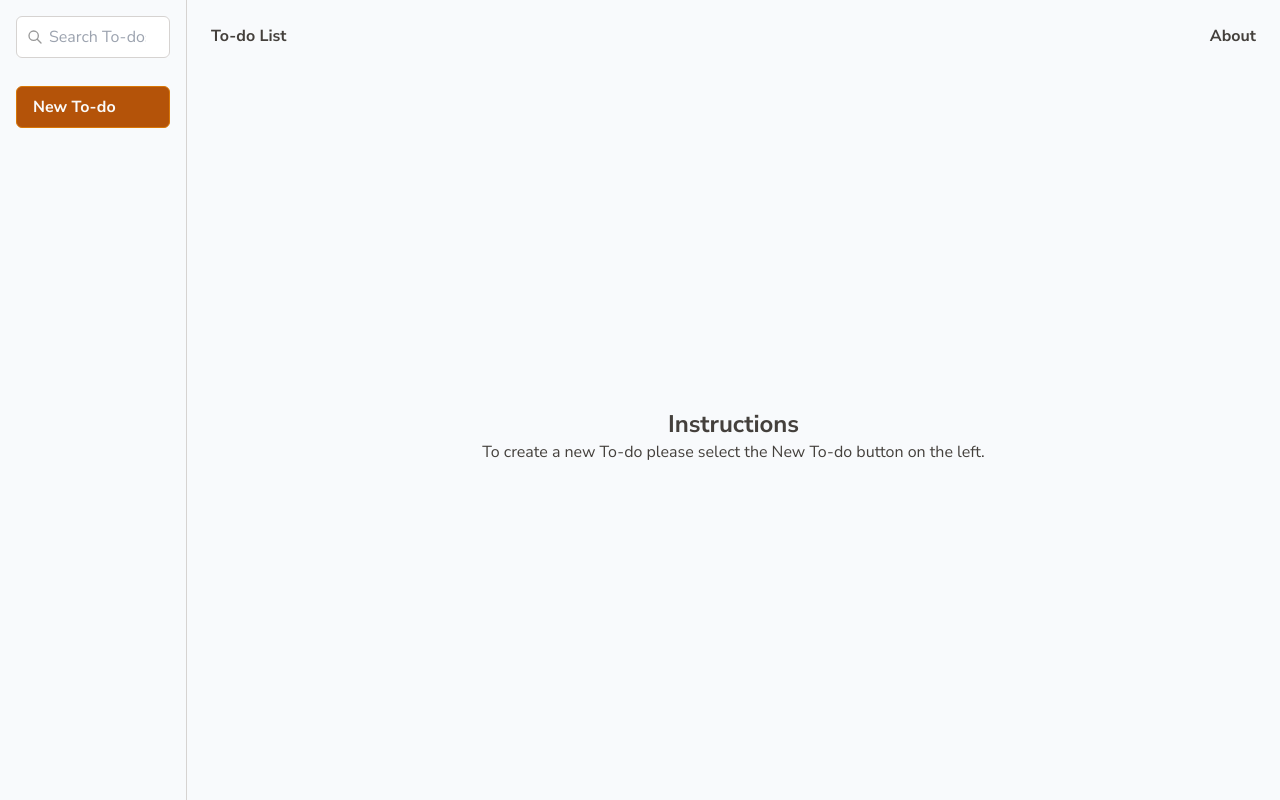
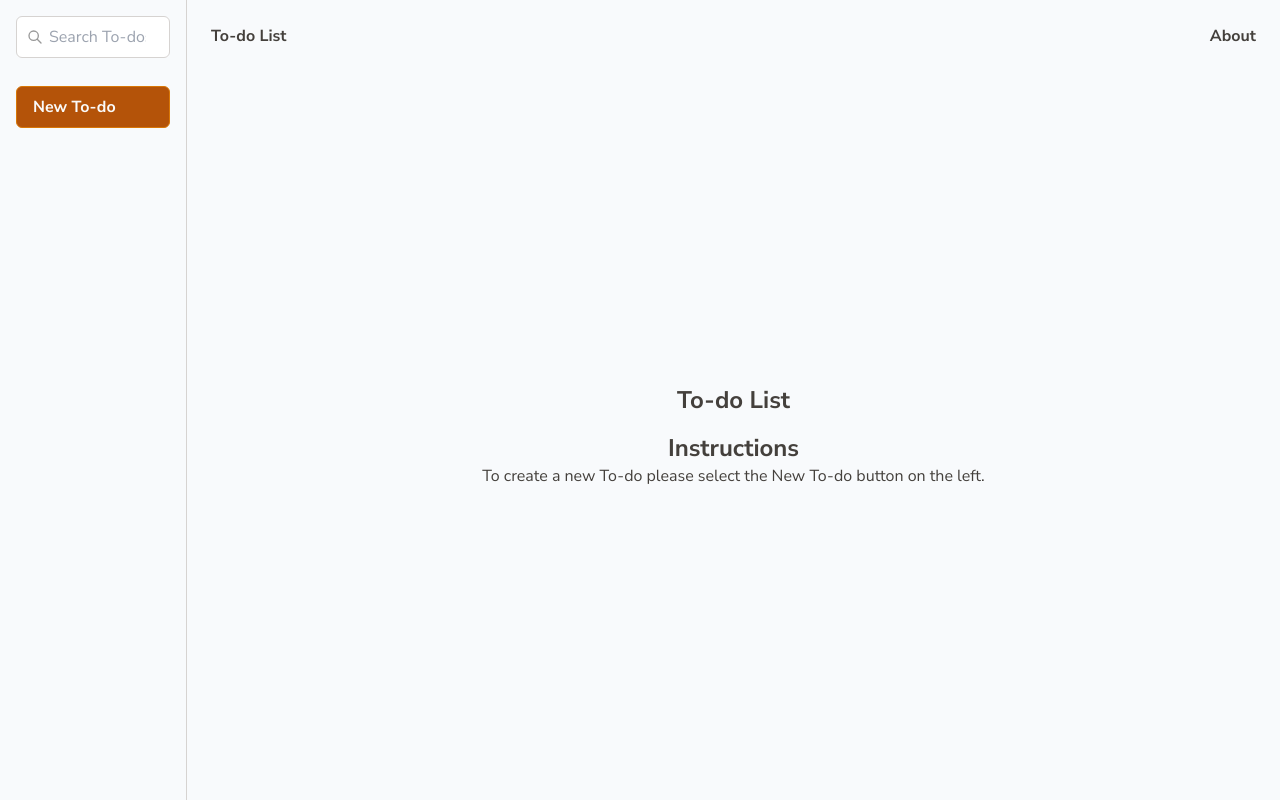
Before and after one commit to LeePaulison/todo-localstorage, a React (Vite) app: page / in a window 1280 px wide. Built offline with nearby package versions, Linux system fonts and the light colour scheme.

Commit message:
Fix to To-do list

```diff
--- a/src/components/todo/todoList.jsx
+++ b/src/components/todo/todoList.jsx
@@ -4,10 +4,10 @@ import { ToDoItem } from "./todoItem";
 export const ToDoList = ({ list }) => {
   return (
     <div className='flex flex-col items-center w-full p-4 my-auto overflow-y-auto'>
+      <h1 className='pb-4'>To-do List</h1>
       {list.length > 0 ? (
         list.map((todo) => (
           <>
-            <h1 className='pb-4'>To-do List</h1>
             <ToDoItem key={todo.id} todo={todo} />
           </>
         ))
```
